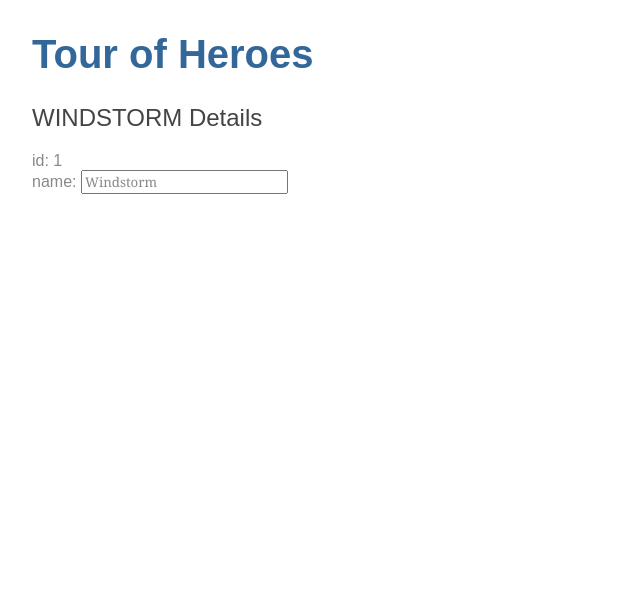
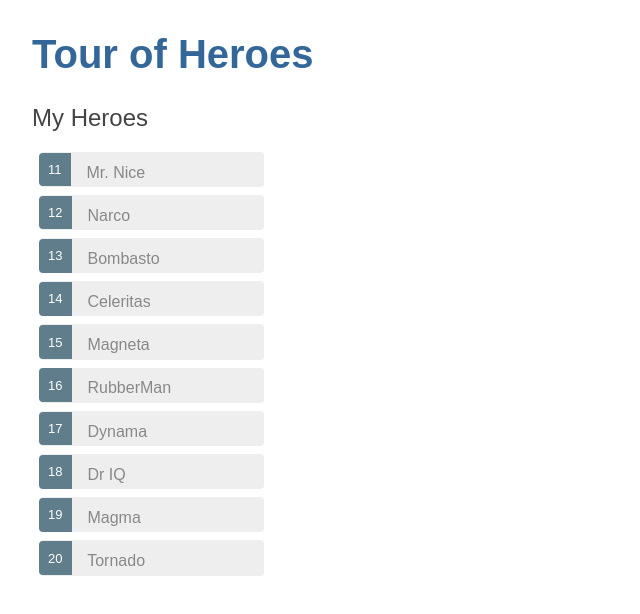
Before and after one commit to cdatehortuab/tour-heroes, an Angular app: page / in a window 1280 px wide. Shown: the top 614 px of the page, without its empty margins (0-640 px from the left). Built offline with nearby package versions, Linux system fonts and the light colour scheme.

Commit message:
2: Displaying a list

```diff
--- a/src/app/heroes/heroes.component.css
+++ b/src/app/heroes/heroes.component.css
@@ -0,0 +1,48 @@
+/* HeroesComponent's private CSS styles */
+.selected {
+  background-color: #CFD8DC !important;
+  color: white;
+}
+.heroes {
+  margin: 0 0 2em 0;
+  list-style-type: none;
+  padding: 0;
+  width: 15em;
+}
+.heroes li {
+  cursor: pointer;
+  position: relative;
+  left: 0;
+  background-color: #EEE;
+  margin: .5em;
+  padding: .3em 0;
+  height: 2.2em;
+  border-radius: 4px;
+}
+.heroes li.selected:hover {
+  background-color: #BBD8DC !important;
+  color: white;
+}
+.heroes li:hover {
+  color: #607D8B;
+  background-color: #DDD;
+  left: .1em;
+}
+.heroes .text {
+  position: relative;
+  top: -3px;
+}
+.heroes .badge {
+  display: inline-block;
+  font-size: small;
+  color: white;
+  padding: 0.8em 0.7em 0 0.7em;
+  background-color: #607D8B;
+  line-height: 1em;
+  position: relative;
+  left: -1px;
+  top: -4px;
+  height: 2.6em;
+  margin-right: .8em;
+  border-radius: 4px 0 0 4px;
+}
--- a/src/app/heroes/heroes.component.html
+++ b/src/app/heroes/heroes.component.html
@@ -1,7 +1,16 @@
-<h2>{{hero.name | uppercase}} Details</h2>
-<div><span>id: </span>{{hero.id}}</div>
-<div>
-  <label>name:
-    <input type="text" [(ngModel)]="hero.name" placeholder="name"/>
-  </label>
+<h2>My Heroes</h2>
+<ul class="heroes">
+  <li *ngFor="let hero of heroes" (click)="onSelect(hero)" [class.selected]="hero === selectedHero">
+    <span class="badge">{{hero.id}}</span> {{hero.name}}
+  </li>
+</ul>
+
+<div *ngIf="selectedHero">
+  <h2>{{selectedHero.name | uppercase}} Details</h2>
+  <div><span>id: </span>{{selectedHero.id}}</div>
+  <div>
+    <label>name:
+      <input type="text" [(ngModel)]="selectedHero.name" placeholder="name"/>
+    </label>
+  </div>
 </div>
--- a/src/app/heroes/heroes.component.ts
+++ b/src/app/heroes/heroes.component.ts
@@ -1,6 +1,7 @@
 import { Component, OnInit } from '@angular/core';
 
 import { Hero } from '../hero';
+import { HEROES } from '../mock-heroes';
 
 @Component({
   selector: 'app-heroes',
@@ -8,14 +9,16 @@
   styleUrls: ['./heroes.component.css']
 })
 export class HeroesComponent implements OnInit {
-  hero: Hero = {
-    id: 1,
-    name: 'Windstorm',
-  };
+  selectedHero: Hero;
+
+  heroes: Hero[] = HEROES;
 
   constructor() { }
 
   ngOnInit() {
   }
 
+  onSelect(hero: Hero) {
+    this.selectedHero = hero;
+  }
 }
--- /dev/null
+++ b/src/app/mock-heroes.ts
@@ -0,0 +1,14 @@
+import { Hero } from './hero';
+
+export const HEROES: Hero[] = [
+  { id: 11, name: 'Mr. Nice' },
+  { id: 12, name: 'Narco' },
+  { id: 13, name: 'Bombasto' },
+  { id: 14, name: 'Celeritas' },
+  { id: 15, name: 'Magneta' },
+  { id: 16, name: 'RubberMan' },
+  { id: 17, name: 'Dynama' },
+  { id: 18, name: 'Dr IQ' },
+  { id: 19, name: 'Magma' },
+  { id: 20, name: 'Tornado' }
+];
```
